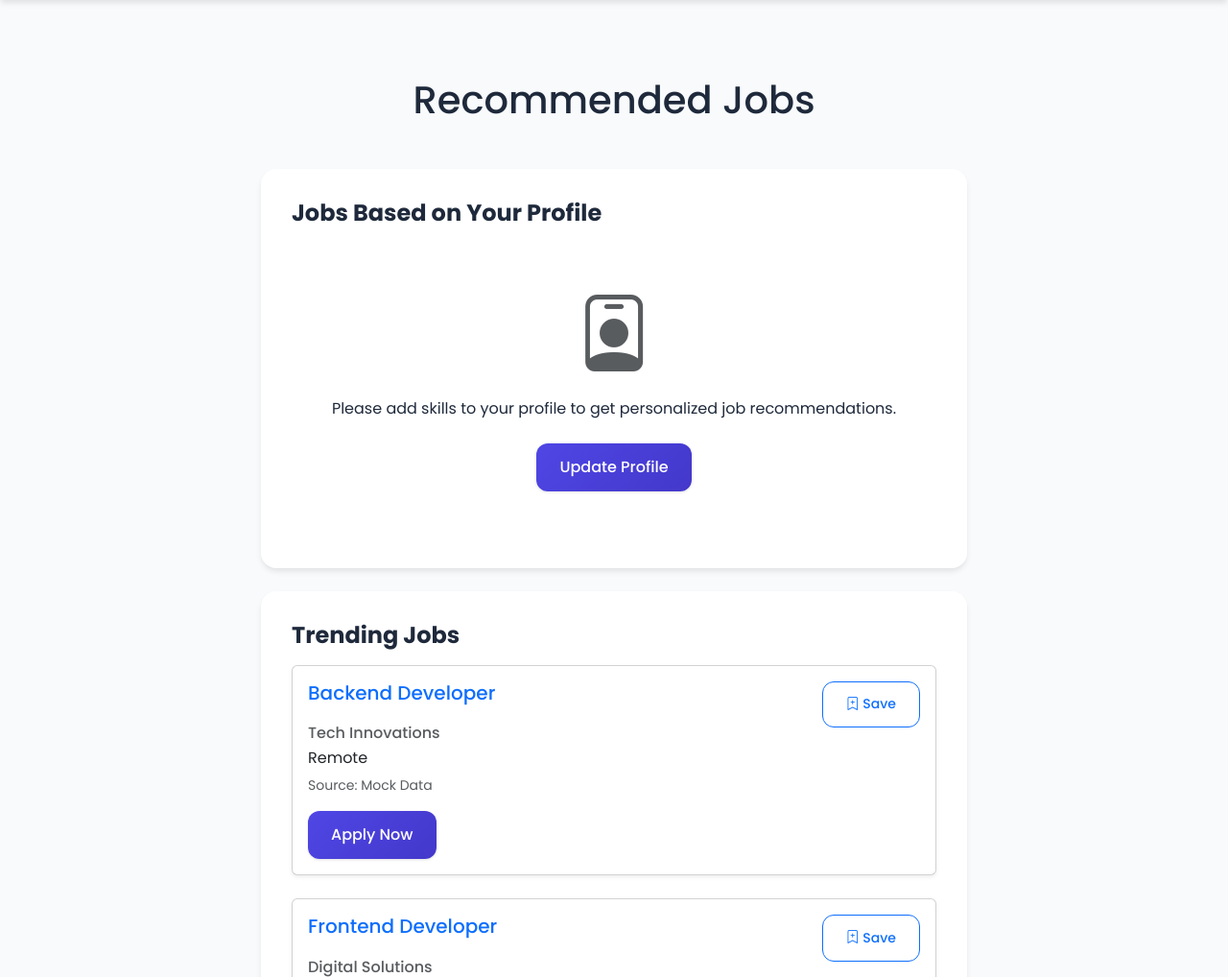
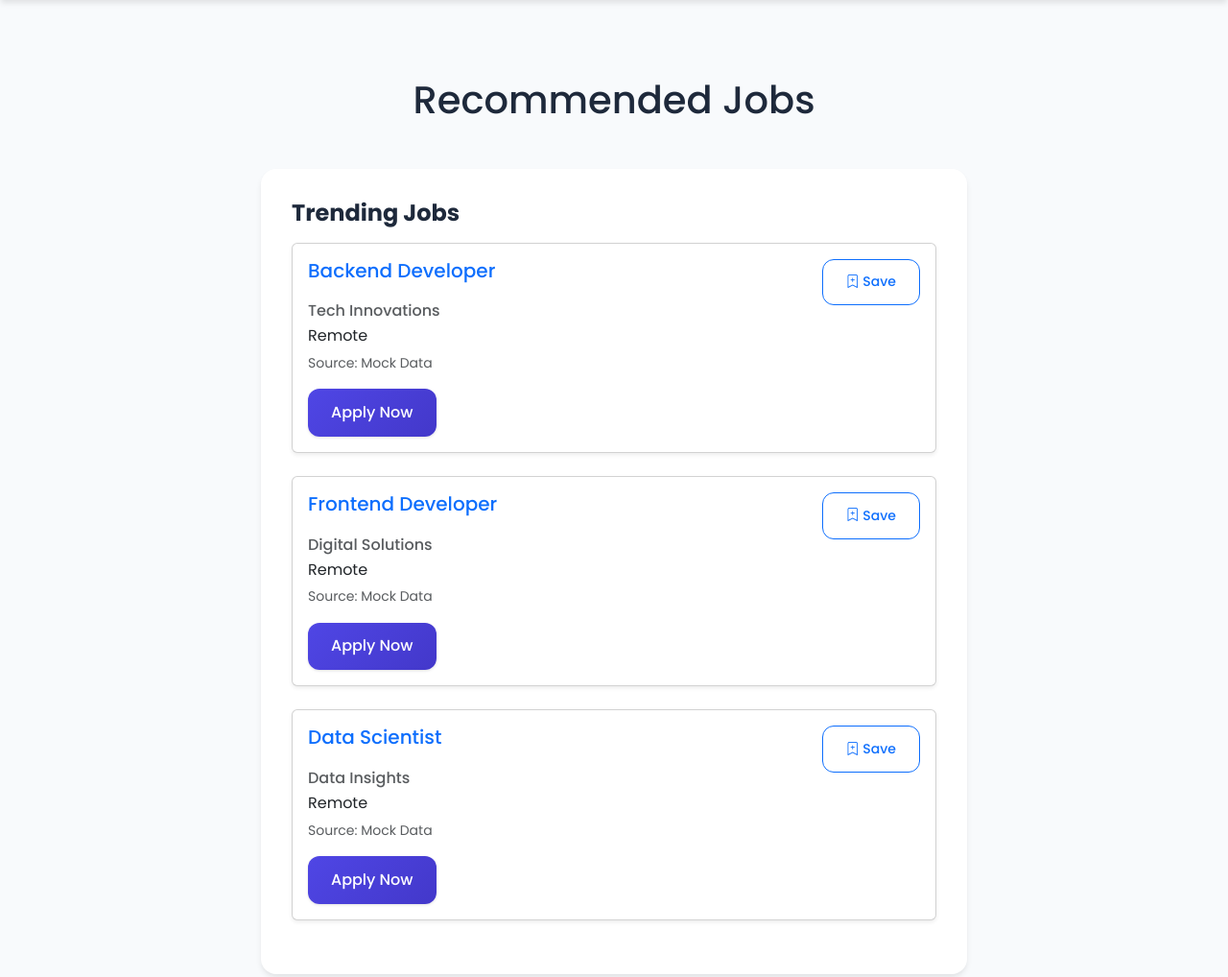
Before and after one commit to Maharsh-Nayak/AI-career-advisor, a Django app: page /jobs/recommended/ in a window 1280 px wide. Shown: the part 96-1114 px from the top of the page at 96% size. Run offline with Django 5.2, Linux system fonts and the light colour scheme; the first user in the database is signed in; data comes from the database, SQL or seed files in the repository; data that the repository does not hold is empty.

Commit message:
final changes

```diff
--- a/frontend/templates/jobs/recommended_jobs.html
+++ b/frontend/templates/jobs/recommended_jobs.html
@@ -10,50 +10,6 @@
 
         <div class="row justify-content-center">
             <div class="col-md-8">
-                <div class="page-card mb-4">
-                    <h4 class="fw-bold mb-3">Jobs Based on Your Profile</h4>
-
-                    {% if user.is_authenticated and user.profile.get_skills_list %}
-                        <div class="mb-4">
-                            <p class="text-muted">These job recommendations are based on your skills:</p>
-                            <div class="d-flex flex-wrap gap-2 mb-4">
-                                {% for skill in user.profile.get_skills_list %}
-                                    <span class="badge bg-primary">{{ skill }}</span>
-                                {% endfor %}
-                            </div>
-                        </div>
-
-                        <div id="loadingRecommended" class="text-center py-3">
-                            <div class="spinner-border text-primary" role="status">
-                                <span class="visually-hidden">Loading...</span>
-                            </div>
-                            <p class="mt-3 text-muted">Fetching personalized job recommendations...</p>
-                        </div>
-
-                        <div id="recommendedJobs" class="d-none">
-                            <!-- Jobs will be loaded here via JavaScript -->
-                        </div>
-                    {% else %}
-                        <div class="text-center py-5">
-                            <div class="display-1 text-muted">
-                                <i class="bi bi-person-badge"></i>
-                            </div>
-                            <p class="mt-3">
-                                {% if user.is_authenticated %}
-                                    Please add skills to your profile to get personalized job recommendations.
-                                {% else %}
-                                    Please <a href="{% url 'users:login' %}">login</a> to get personalized job recommendations.
-                                {% endif %}
-                            </p>
-                            {% if user.is_authenticated %}
-                                <a href="{% url 'users:profile_update' %}" class="btn btn-primary mt-2">Update Profile</a>
-                            {% else %}
-                                <a href="{% url 'users:login' %}" class="btn btn-primary mt-2">Login</a>
-                            {% endif %}
-                        </div>
-                    {% endif %}
-                </div>
-
                 <div class="page-card">
                     <h4 class="fw-bold mb-3">Trending Jobs</h4>
 
@@ -83,14 +39,6 @@
     document.addEventListener('DOMContentLoaded', function() {
         // Get trending jobs
         fetchJobs('software', 'trendingJobs', 'loadingTrending');
-
-        // Get recommended jobs if user is authenticated and has skills
-        {% if user.is_authenticated and user.profile.get_skills_list %}
-            const skills = [{% for skill in user.profile.get_skills_list %}'{{ skill }}'{% if not forloop.last %}, {% endif %}{% endfor %}];
-            if (skills.length > 0) {
-                fetchJobs(skills[0], 'recommendedJobs', 'loadingRecommended');
-            }
-        {% endif %}
 
         // Function to fetch jobs
         function fetchJobs(keyword, targetElement, loadingElement) {
@@ -198,7 +146,7 @@
             })
             .catch(error => {
                 console.error('Error:', error);
-                alert('An error occurred while saving the job.');
+                alert('Error saving job. Please try again.');
             });
         }
     });
```
